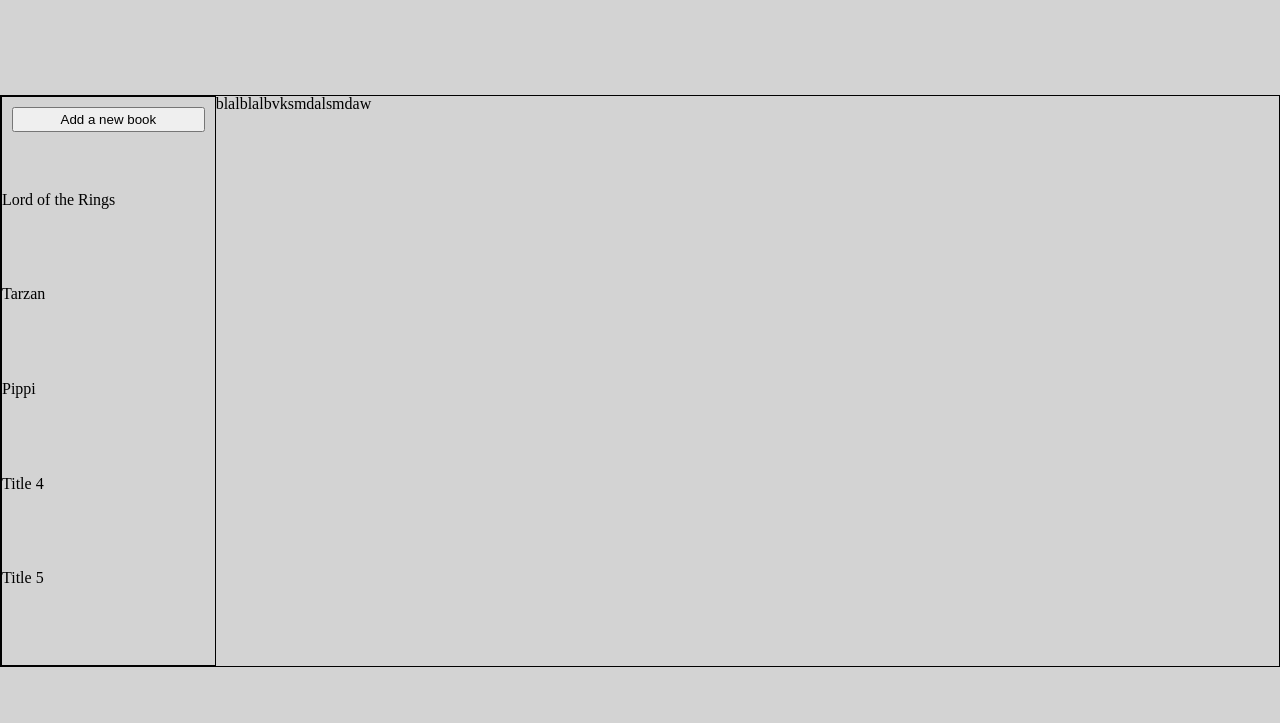
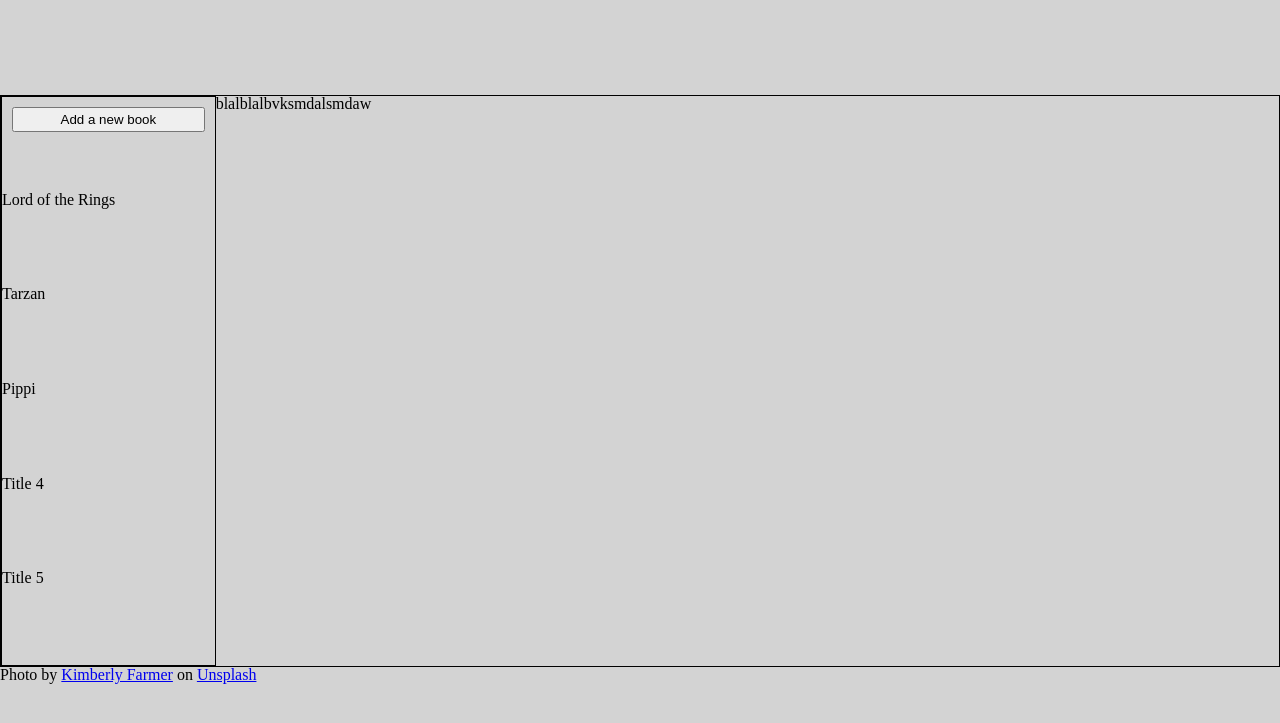
Before and after one commit to dk-ties/TOP_FullStackJavascript, a website: page Library/index.html in a window 1280 px wide. Shown: the part 19-742 px from the top of the page. Drawn offline with Linux system fonts and the light colour scheme.

Commit message:
forgot to save html before last commit

```diff
--- a/Library/index.html
+++ b/Library/index.html
@@ -37,7 +37,18 @@
         </div>
         <div class="content">blalblalbvksmdalsmdaw</div>
       </div>
-      <div class="footer"></div>
+      <div class="footer">
+        Photo by
+        <a
+          href="https://unsplash.com/@kimberlyfarmer?utm_source=unsplash&utm_medium=referral&utm_content=creditCopyText"
+          >Kimberly Farmer</a
+        >
+        on
+        <a
+          href="https://unsplash.com/images/things/book?utm_source=unsplash&utm_medium=referral&utm_content=creditCopyText"
+          >Unsplash</a
+        >
+      </div>
     </div>
     <script src="script.js" async defer></script>
   </body>
```
